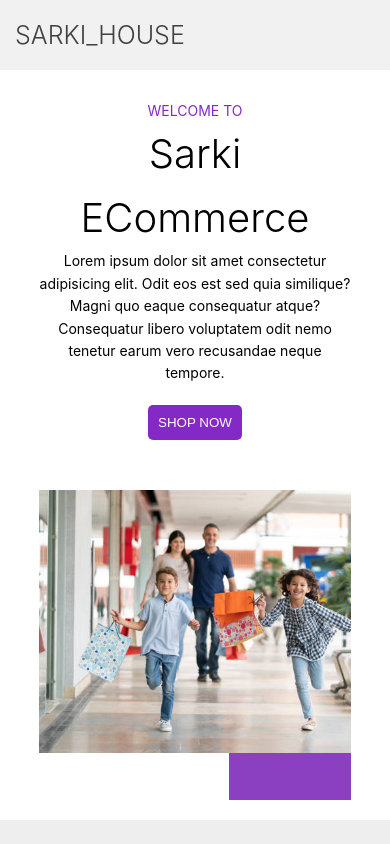
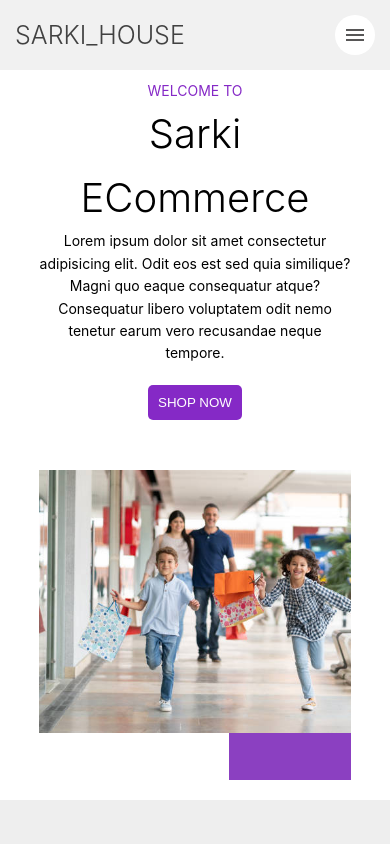
Before and after one commit to ashdephoenix123/sarkihouse, a React (Create React App) app: page / in a window 390 px wide. Shown: the top 844 px of the page. Built offline with nearby package versions, Linux system fonts and the light colour scheme; no server answers.

Commit message:
designed the hamburger menu

```diff
--- a/src/components/Navbar.js
+++ b/src/components/Navbar.js
@@ -1,20 +1,44 @@
 import React from 'react'
-import {Link} from "react-router-dom"
+import { Link } from "react-router-dom"
 import { AiOutlineShoppingCart } from 'react-icons/ai';
 
 
 const Navbar = () => {
+
+  const uncheck = () => {
+    document.getElementById('navigation-toggle').checked=false;
+  }
   return (
     <>
       <div className="navbar">
         <span className='nav_text'><Link className='nav-link' to="/">sarki_house</Link></span>
+
+        <div className="navigation">
+          <input type="checkbox" className='navigation__checkbox' id="navigation-toggle" />
+
+          <label htmlFor="navigation-toggle" className="navigation__button">
+            <span className='navigation__icon'>&nbsp;</span>
+          </label>
+
+          <div className="navigation__background">&nbsp;</div>
+
+          <nav className="navigation__nav">
+            <ul className="navigation__lists">
+              <li className="navigation__items"><Link onClick={uncheck} to="/" className="navigation__link">home</Link></li>
+              <li className="navigation__items"><Link onClick={uncheck} to="/about" className="navigation__link">about</Link></li>
+              <li className="navigation__items"><Link onClick={uncheck} to="/products" className="navigation__link">products</Link></li>
+              <li className="navigation__items"><Link onClick={uncheck} to="/contact" className="navigation__link">contact</Link></li>
+              <li className="navigation__items"><button onClick={uncheck} className='btn'>Log In</button></li>
+            </ul>
+          </nav>
+        </div>
         <ul className="nav-lists">
           <li className="nav-items"><Link className='nav-link' to="/">Home</Link></li>
           <li className="nav-items"><Link className='nav-link' to="/about">about</Link></li>
           <li className="nav-items"><Link className='nav-link' to="/products">products</Link></li>
           <li className="nav-items"><Link className='nav-link' to="/contact">contact</Link></li>
           <li className="nav-items"><button className='btn margin-right-2'>Log in</button></li>
-                <li className="nav-items"><Link className='nav-link' to="/cart"><AiOutlineShoppingCart size={30}/><span>10</span></Link></li>
+          <li className="nav-items"><Link className='nav-link' to="/cart"><AiOutlineShoppingCart size={30} /><span>10</span></Link></li>
 
         </ul>
       </div>
--- a/src/index.scss
+++ b/src/index.scss
@@ -55,6 +55,11 @@ code {
   background-color: var(--col-gray-2);
   font-size: 1.25rem;
   font-weight: 600;
+  position: fixed;
+  top: 0;
+  left: 0;
+  z-index: 2001;
+  width: 100%;
 
   .nav_text {
     margin-left: 2rem;
@@ -161,6 +166,9 @@ code {
 
 }
 
+.home{
+  margin-top: 7rem;
+}
 .home__content {
   width: 60%;
   margin: 10rem auto;
@@ -372,7 +380,7 @@ code {
       display: block;
       text-align: center;
 
-      &>*:not(:last-child){
+      &>*:not(:last-child) {
         margin-bottom: 2rem;
       }
     }
@@ -805,3 +813,140 @@ code {
     background-color: var(--col-gray-2);
   }
 }
+
+.navigation {
+  display: none;
+  position: relative;
+
+  @media only screen and (max-width: $bp-3) {
+    display: block;
+  }
+
+  &__checkbox {
+    display: none;
+  }
+
+  &__button {
+    height: 4rem;
+    width: 4rem;
+    border-radius: 50%;
+    position: fixed;
+    top: 1.5rem;
+    right: 1.5rem;
+    background-color: #fff;
+    z-index: 2000;
+    text-align: center;
+    cursor: pointer;
+    display: flex;
+    justify-content: center;
+    align-items: center;
+  }
+
+  &__background {
+    height: 3rem;
+    width: 3rem;
+    background-image: radial-gradient(var(--col-primary-3), var(--col-primary));
+    border-radius: 50%;
+    position: fixed;
+    top: 2rem;
+    right: 2rem;
+    z-index: 1000;
+    transition: all .8s cubic-bezier(0.83, 0, 0.17, 1);
+  }
+
+  &__nav {
+    position: fixed;
+    top: 0;
+    right: 100%;
+    height: 100vh;
+    width: 100%;
+    z-index: 1500;
+    transition: all .8s cubic-bezier(1,-0.51,0,1.45);
+  }
+
+  &__lists {
+    position: absolute;
+    top: 50%;
+    left: 50%;
+    transform: translate(-50%, -50%);
+    list-style: none;
+    font-size: 2.5rem;
+    font-weight: 300;
+    text-align: center;
+  }
+
+  &__items {
+    margin: 1rem;
+  }
+
+  &__link {
+
+    &,
+    &:link,
+    &:visited {
+      color: #fff;
+      text-decoration: none;
+      text-transform: uppercase;
+      padding: 1rem 2rem;
+      display: inline-block;
+      background-image: linear-gradient(120deg, transparent 0%, transparent 50%, var(--col-gray-2) 50%);
+      background-size: 230%;
+      transition: all .4s;
+    }
+
+    &:hover,
+    &:active {
+      background-position: 100%;
+      transform: translateX(1rem);
+      color: var(--col-primary);
+    }
+  }
+
+  &__checkbox:checked~&__background {
+    transform: scale(80);
+  }
+
+  &__checkbox:checked~&__nav {
+    right: 0;
+  }
+
+  &__icon{
+    position: relative;
+
+    &,
+    &::before,
+    &::after{
+      height: 2px;
+      width: 1.75rem;
+      display: inline-block;
+      background-color: var(--col-gray-1);
+      transition: all .4s;
+    }
+
+    &::before,
+    &::after{
+      content: "";
+      position: absolute;
+      left: 0;
+    }
+
+    &::before{top: .5rem;}
+    &::after{top: -.5rem;}
+
+  }
+
+  &__checkbox:checked + &__button &__icon{
+    background-color: transparent;
+  }
+
+  &__checkbox:checked + &__button &__icon::before{
+    top: 0;
+    transform: rotate(135deg);
+  }
+
+  &__checkbox:checked + &__button &__icon::after{
+    top: 0;
+    transform: rotate(-135deg);
+  }
+
+}
```
Lines whose indentation alone changed are shown as unchanged.
